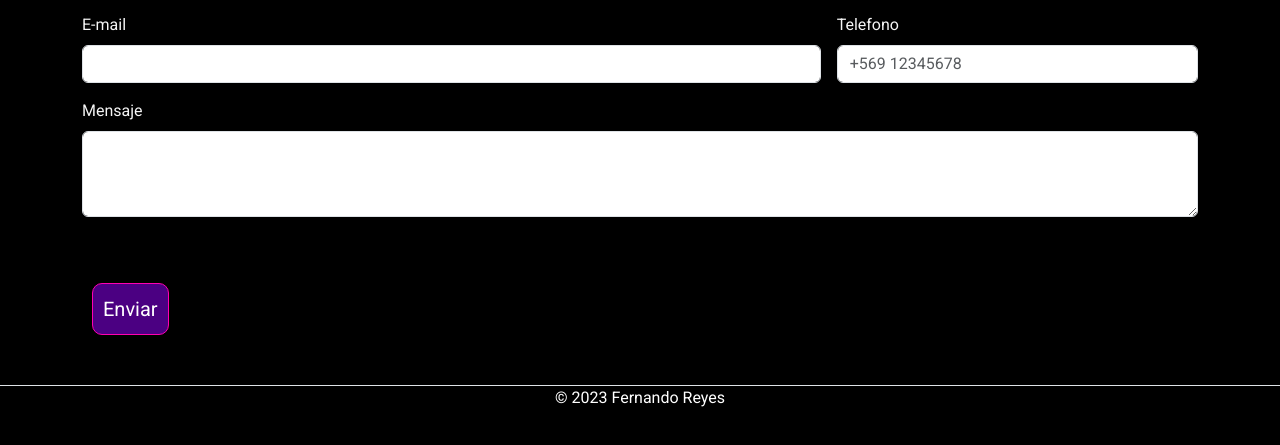
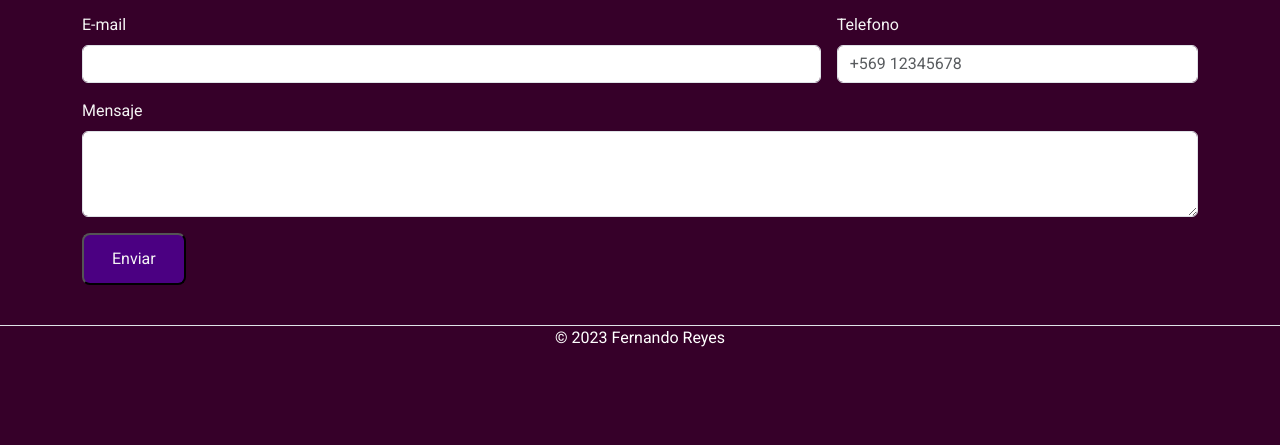
Before and after one commit to FdoReyes/moviemarket, a plain HTML site: page contact.html in a window 1280 px wide. Shown: the part 239-684 px from the top of the page. Drawn offline with nearby package versions, Linux system fonts and the light colour scheme.

Commit message:
mod contacto body

```diff
--- a/contact.html
+++ b/contact.html
@@ -9,7 +9,7 @@
     <link rel="stylesheet" href="styles.css">
     <link href="https://fonts.googleapis.com/css2?family=Roboto:wght@400;500&display=swap" rel="stylesheet">
 </head>
-<body class="contact">
+<body>
 <!--Navbar-->
 <nav class="navbar navbar-expand-lg">
 
@@ -65,7 +65,7 @@
             <textarea class="form-control" id="comments" rows="3"></textarea>
         </div>
         <div class="col-md-12">
-            <button type="submit" class="btn btn-lg btn-2">Enviar</button>
+            <button type="submit" class="btn-send">Enviar</button>
         </div>
         </form>
     </div>
--- a/styles.css
+++ b/styles.css
@@ -311,4 +311,12 @@ label {
     color: whitesmoke;
 }
 
+.btn-send {
+  background-color: indigo;
+  color: whitesmoke;
+  font-size: 16px;
+  border-radius: 8px;
+  padding: 12px 28px;
+}
+
 /*Fin Pagina Contacto*/
```
